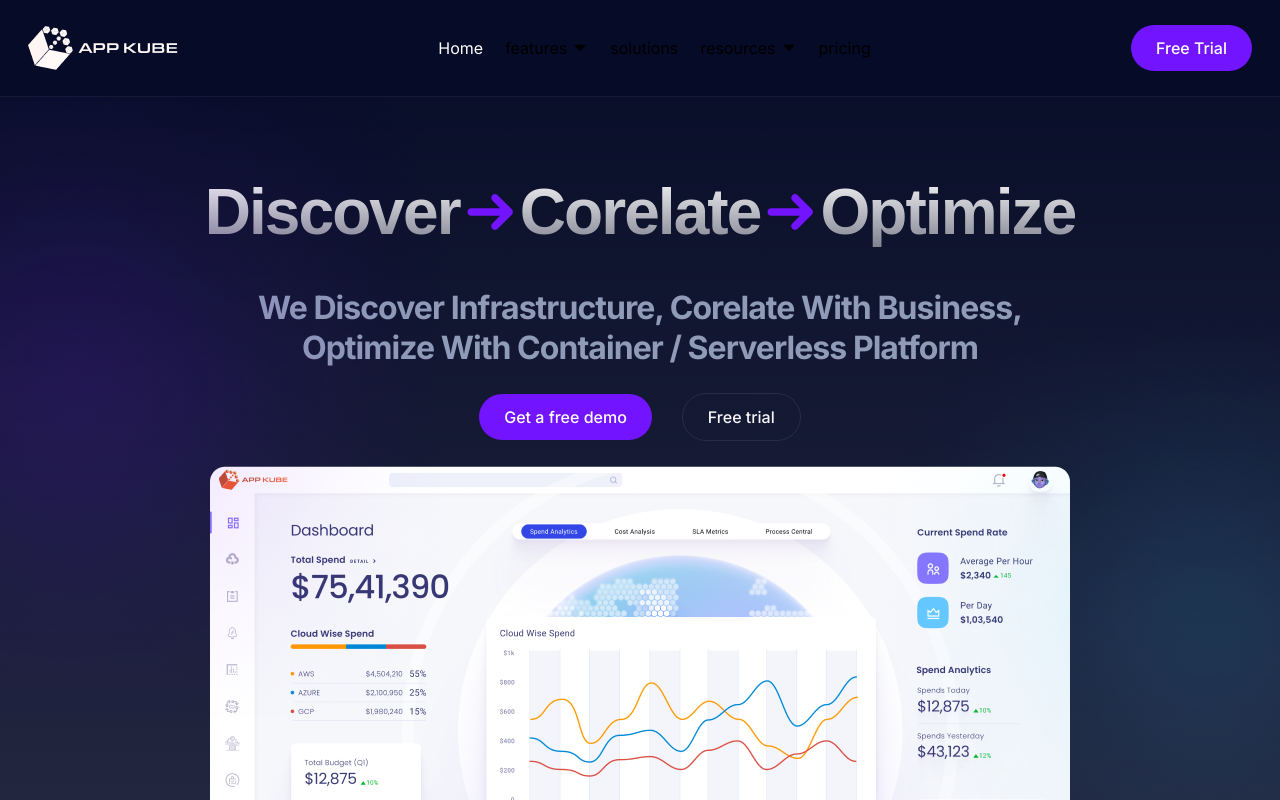
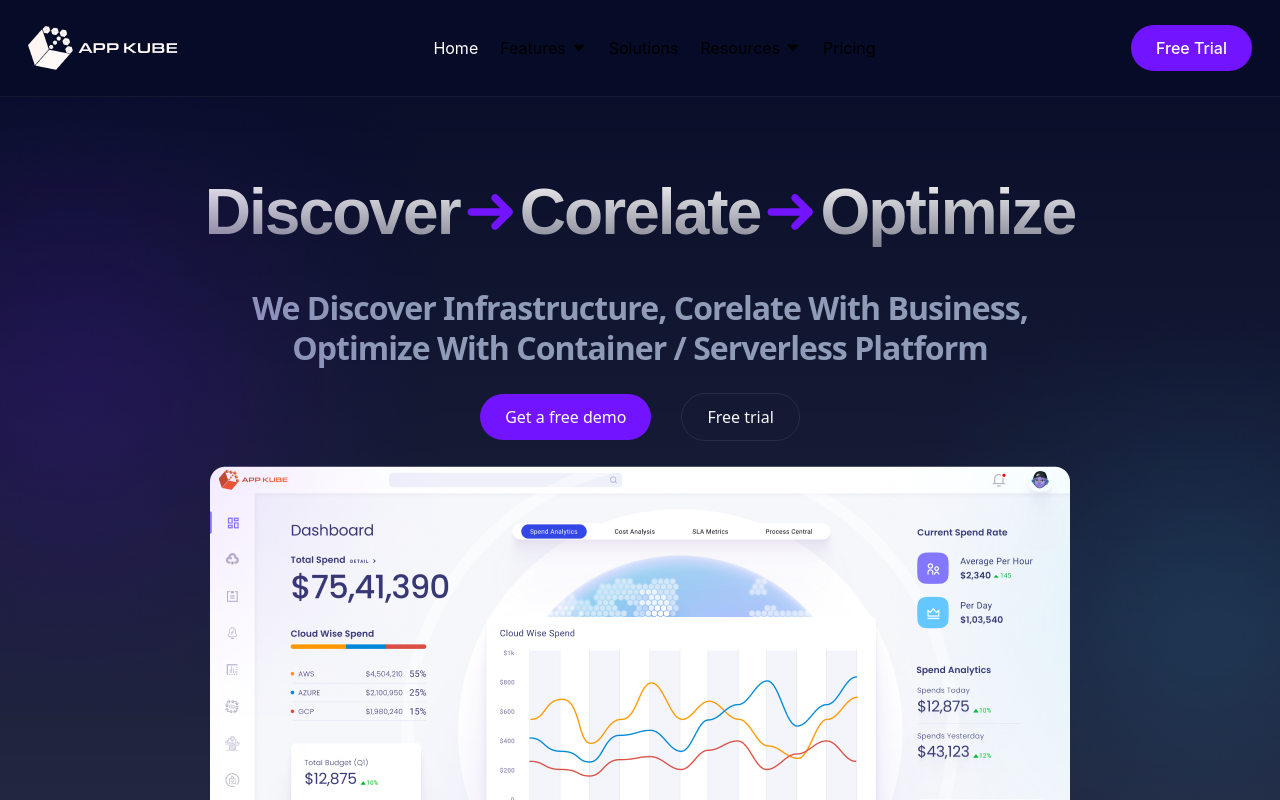
Before and after one commit to testingApkcc/appkube-website, a Next.js app: page / in a window 1280 px wide. Shown: the top 800 px of the page. Built offline with nearby package versions, Linux system fonts and the light colour scheme.

Commit message:
fonts family changed and added through css

```diff
--- a/app/globals.css
+++ b/app/globals.css
@@ -14,6 +14,10 @@
 h1{
   font-family: var(--poppins);
   font-weight: 700;
+}
+nav{
+  font-family: var(--inter);
+
 }
 
 @media (prefers-color-scheme: dark) {
--- a/app/layout.js
+++ b/app/layout.js
@@ -1,11 +1,8 @@
 import './globals.css'
 import '../styles/global.css'
 import '../styles/responsive.css'
-import { Inter } from 'next/font/google'
 import Nav from '../components/Nav';
 import Footer from '../components/Footer';
-
-const inter = Inter({ subsets: ['latin'] })
 
 export const metadata = {
   title: 'Create Next App',
@@ -15,7 +12,7 @@
 export default function RootLayout({ children }) {
   return (
     <html lang="en">
-      <body className={inter.className}>
+      <body>
        <Nav/>
         {children}
         </body>
--- a/styles/global.css
+++ b/styles/global.css
@@ -62,10 +62,12 @@
 /* utilities */
 
 nav {
+    text-transform: capitalize;
     max-width: 1224px;
     margin-inline: auto;
 }
-.dropdown{
+
+.dropdown {
     display: flex;
     align-items: center;
     gap: 5px;
```
